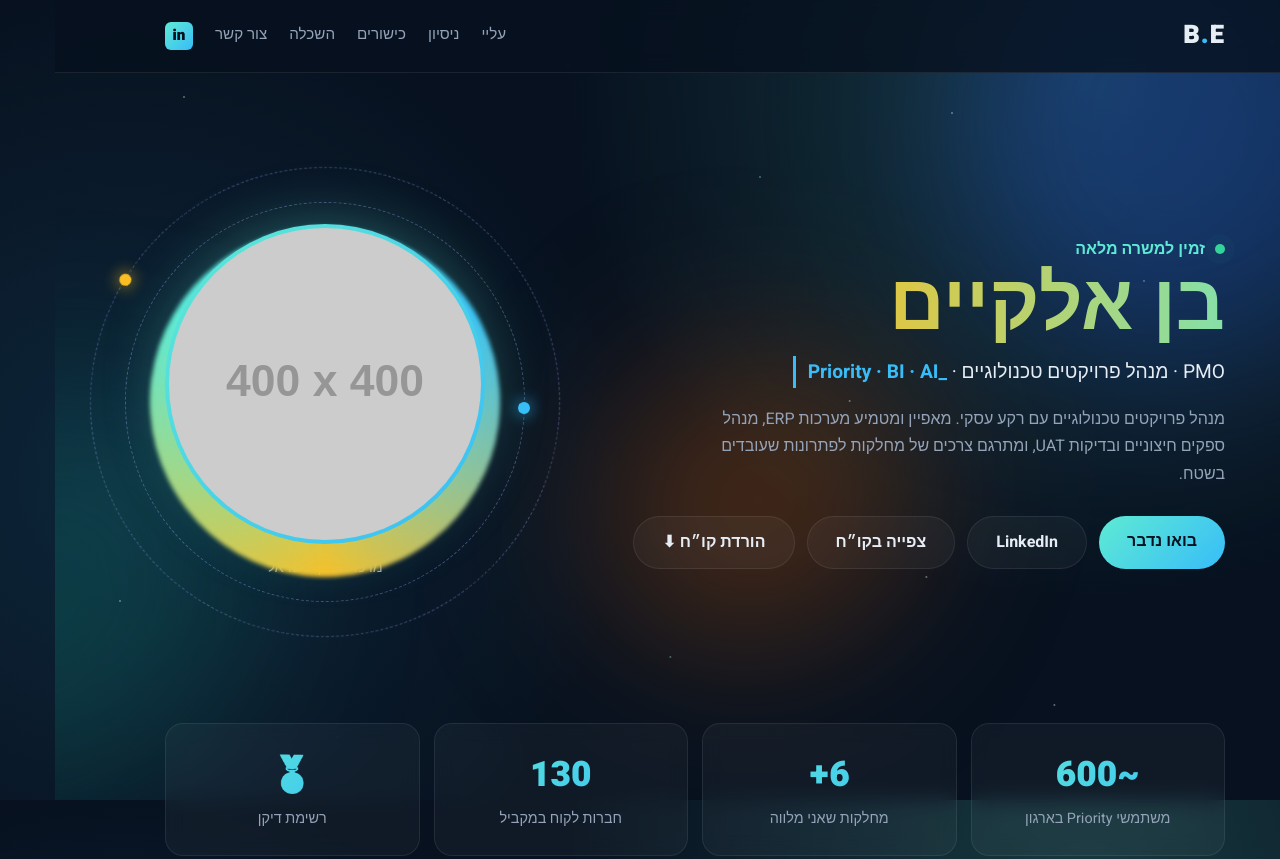
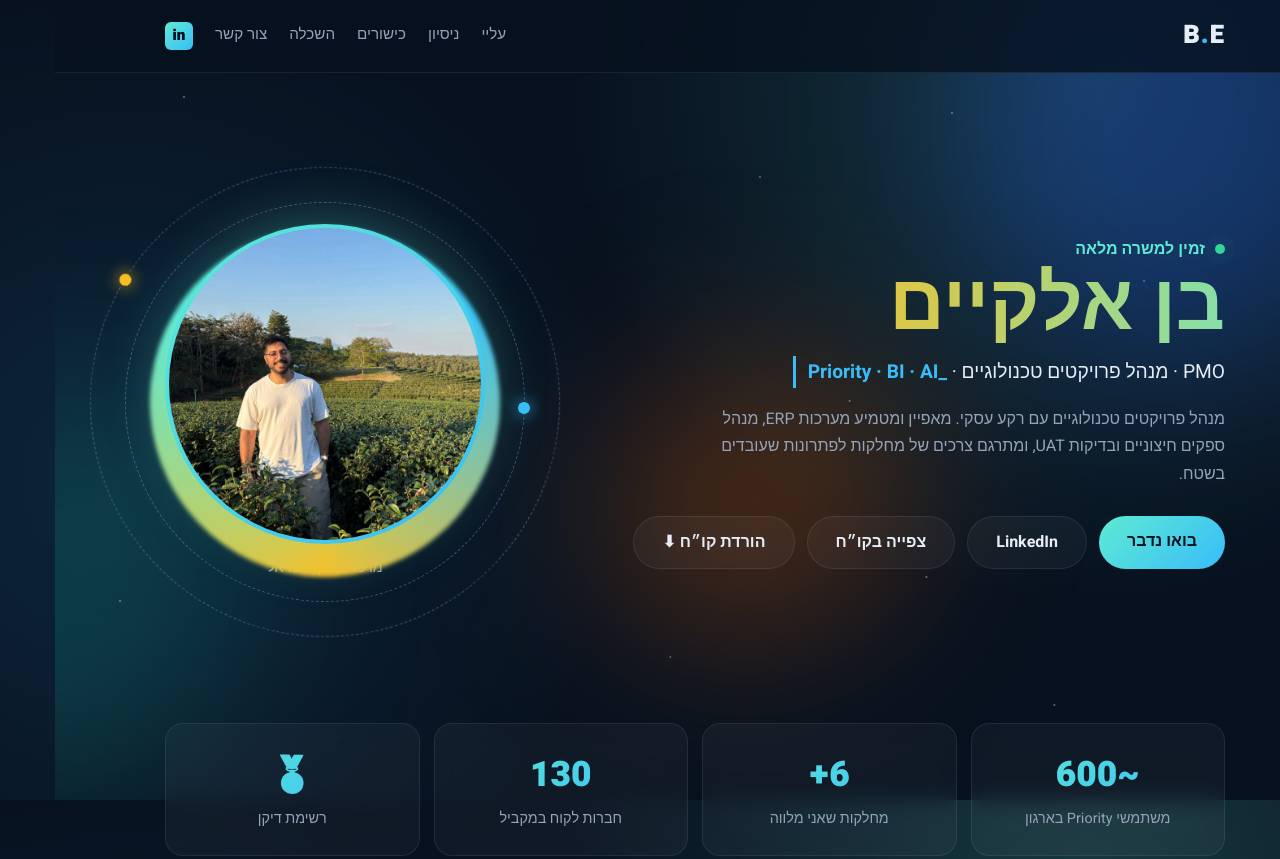
Before and after one commit to BenElkayam/profile-page, a plain HTML site: page index.html in a window 1280 px wide. Shown: the top 859 px of the page. Drawn offline with Linux system fonts and the light colour scheme; placeholder pictures from the web are drawn by us.

Commit message:
Add profile photo and CV

```diff
--- a/index.html
+++ b/index.html
@@ -60,7 +60,7 @@
         <span class="orbit o1" aria-hidden="true"></span>
         <span class="orbit o2" aria-hidden="true"></span>
         <!-- החלף בתמונה שלך: images/profile.jpg -->
-        <img src="https://placehold.co/400x400/0b1a30/5eead4?text=BE" alt="תמונת פרופיל של בן אלקיים">
+        <img src="profile.webp" alt="תמונת פרופיל של בן אלקיים">
         <figcaption>מרכז הארץ · ישראל</figcaption>
       </figure>
     </section>
```
Also changed, not shown: profile.webp (added), 1 other file.
